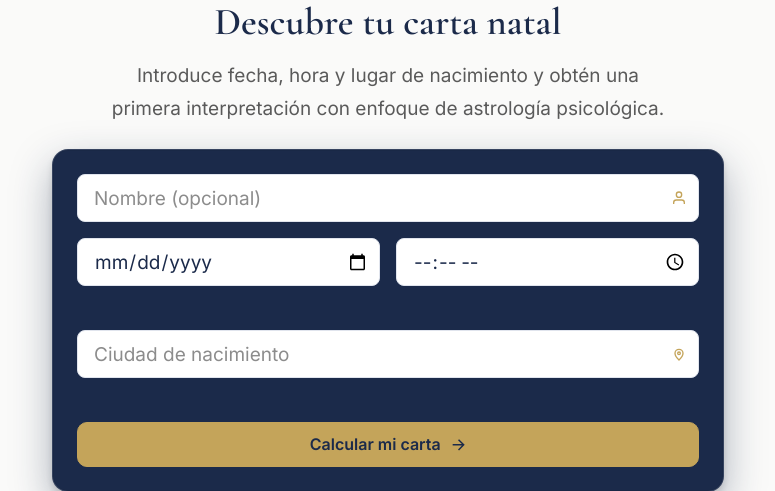
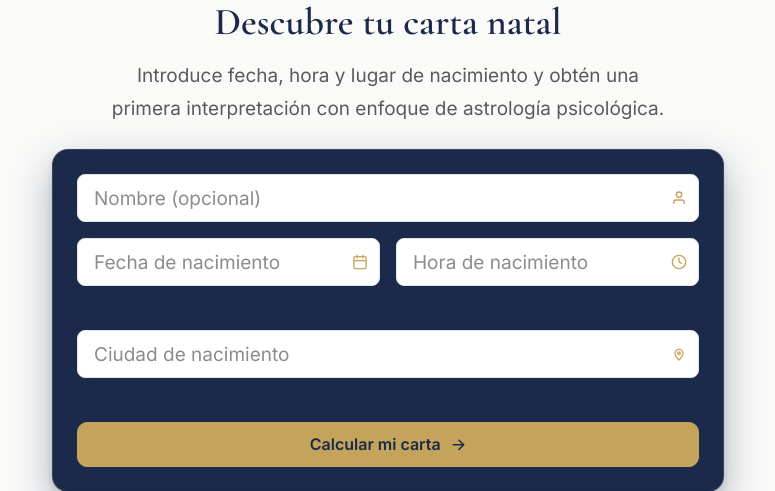
Before and after one commit to anaisherreros/app-astro, a Django app: page / in a window 1280 px wide. Shown: the part 204-695 px from the top of the page, without its empty margins (252-1027 px from the left). Run offline with Django 5.2, Linux system fonts and the light colour scheme; some libraries are stand-ins or nearby versions.

Commit message:
Mi mensaje de commit descriptivo

```diff
--- a/astrology/templates/astrology/chart_form.html
+++ b/astrology/templates/astrology/chart_form.html
@@ -10,7 +10,8 @@
     <link href="https://fonts.googleapis.com/css2?family=Cormorant+Garamond:ital,wght@0,400;0,500;0,600;0,700;1,400;1,500&family=Inter:ital,opsz,wght@0,14..32,400;0,14..32,500;0,14..32,600;1,14..32,400&display=swap" rel="stylesheet" />
     <script src="{% static 'js/astrology/tailwind_config.js' %}"></script>
     <script src="https://cdn.tailwindcss.com"></script>
-    <link rel="stylesheet" href="{% static 'css/astrology/chart_form.css' %}?v=19" />
+    <link rel="stylesheet" href="{% static 'css/astrology/chart_form.css' %}?v=20" />
+    <link rel="stylesheet" href="https://cdn.jsdelivr.net/npm/flatpickr@4.6.13/dist/flatpickr.min.css" />
     <script>
         window.ATLAS_URLS = {
             chart: "{% url 'astrology-chart' %}",
@@ -39,6 +40,7 @@
             </div>
 
             <div class="form-card mx-auto mt-6 w-full max-w-2xl">
+                <div class="form-wrap">
                 <form id="chart-form" class="chart-form-stack" novalidate>
                     {% csrf_token %}
                     <div class="form-field">
@@ -58,14 +60,28 @@
                         <div class="form-field">
                             <label class="sr-only" for="birth_date">Fecha de nacimiento</label>
                             <div class="form-input-shell">
-                                <input id="birth_date" name="birth_date" type="date" required class="form-input" />
+                                <input id="birth_date" name="birth_date" type="text" required class="form-input" placeholder="Fecha de nacimiento" autocomplete="off" />
+                                <span class="form-input-suffix-icon" aria-hidden="true">
+                                    <svg class="h-4 w-4" viewBox="0 0 24 24" fill="none" stroke="currentColor" stroke-width="2" stroke-linecap="round" stroke-linejoin="round">
+                                        <rect x="3" y="4" width="18" height="18" rx="2" ry="2"></rect>
+                                        <line x1="16" y1="2" x2="16" y2="6"></line>
+                                        <line x1="8" y1="2" x2="8" y2="6"></line>
+                                        <line x1="3" y1="10" x2="21" y2="10"></line>
+                                    </svg>
+                                </span>
                             </div>
                             <p class="field-error" id="error_birth_date"></p>
                         </div>
                         <div class="form-field">
                             <label class="sr-only" for="birth_time">Hora de nacimiento</label>
                             <div class="form-input-shell">
-                                <input id="birth_time" name="birth_time" type="time" required step="60" class="form-input" />
+                                <input id="birth_time" name="birth_time" type="text" required class="form-input" placeholder="Hora de nacimiento" autocomplete="off" />
+                                <span class="form-input-suffix-icon" aria-hidden="true">
+                                    <svg class="h-4 w-4" viewBox="0 0 24 24" fill="none" stroke="currentColor" stroke-width="2" stroke-linecap="round" stroke-linejoin="round">
+                                        <circle cx="12" cy="12" r="10"></circle>
+                                        <polyline points="12 6 12 12 16 14"></polyline>
+                                    </svg>
+                                </span>
                             </div>
                             <p class="field-error" id="error_birth_time"></p>
                         </div>
@@ -93,6 +109,7 @@
                         </svg>
                     </button>
                 </form>
+                </div>
             </div>
         </div>
 
@@ -171,6 +188,8 @@
 
     <script src="https://cdn.jsdelivr.net/npm/marked@12.0.2/marked.min.js" defer></script>
     <script src="https://cdn.jsdelivr.net/npm/dompurify@3.1.6/dist/purify.min.js" defer></script>
-    <script src="{% static 'js/astrology/chart_form_v2.js' %}?v=29" defer></script>
+    <script src="https://cdn.jsdelivr.net/npm/flatpickr@4.6.13/dist/flatpickr.min.js" defer></script>
+    <script src="https://cdn.jsdelivr.net/npm/flatpickr@4.6.13/dist/l10n/es.js" defer></script>
+    <script src="{% static 'js/astrology/chart_form_v2.js' %}?v=30" defer></script>
 </body>
 </html>
--- a/static/css/astrology/chart_form.css
+++ b/static/css/astrology/chart_form.css
@@ -238,6 +238,12 @@
     color: var(--color-text-primary);
 }
 
+.form-card .form-wrap {
+    overflow: hidden;
+    width: 100%;
+    box-sizing: border-box;
+}
+
 .form-card {
     box-sizing: border-box;
     max-width: 100%;
@@ -301,6 +307,14 @@
     box-sizing: border-box;
 }
 
+.form-input-shell .form-input,
+.form-input-shell input.flatpickr-input,
+.form-input-shell input.flatpickr-alt-input {
+    width: 100%;
+    box-sizing: border-box;
+    min-width: 0;
+}
+
 .form-input {
     box-sizing: border-box;
     min-width: 0;
@@ -328,16 +342,9 @@
     pointer-events: none;
 }
 
-/* Controles nativos: tipo date (YYYY-MM-DD) y time (HH:MM) */
-.form-input[type="date"],
-.form-input[type="time"] {
-    color-scheme: light;
-    padding-right: 0.65rem;
-    min-width: 0;
-}
-
-.form-input[type="time"] {
-    max-width: 100%;
+/* flatpickr: calendario por encima del card navy */
+.flatpickr-calendar {
+    z-index: 60;
 }
 
 .form-input::placeholder {
```
Also changed, not shown: static/js/astrology/chart_form_v2.js (+36 -0 lines).
